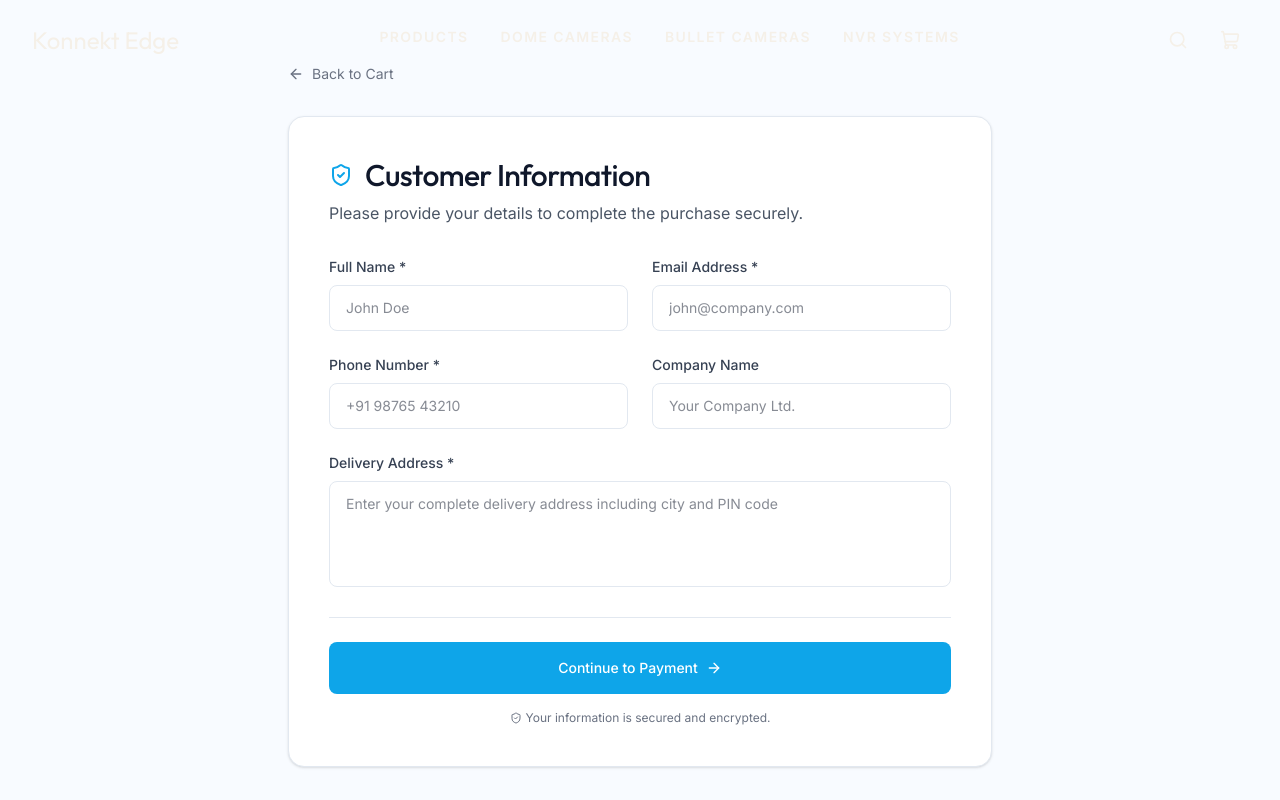
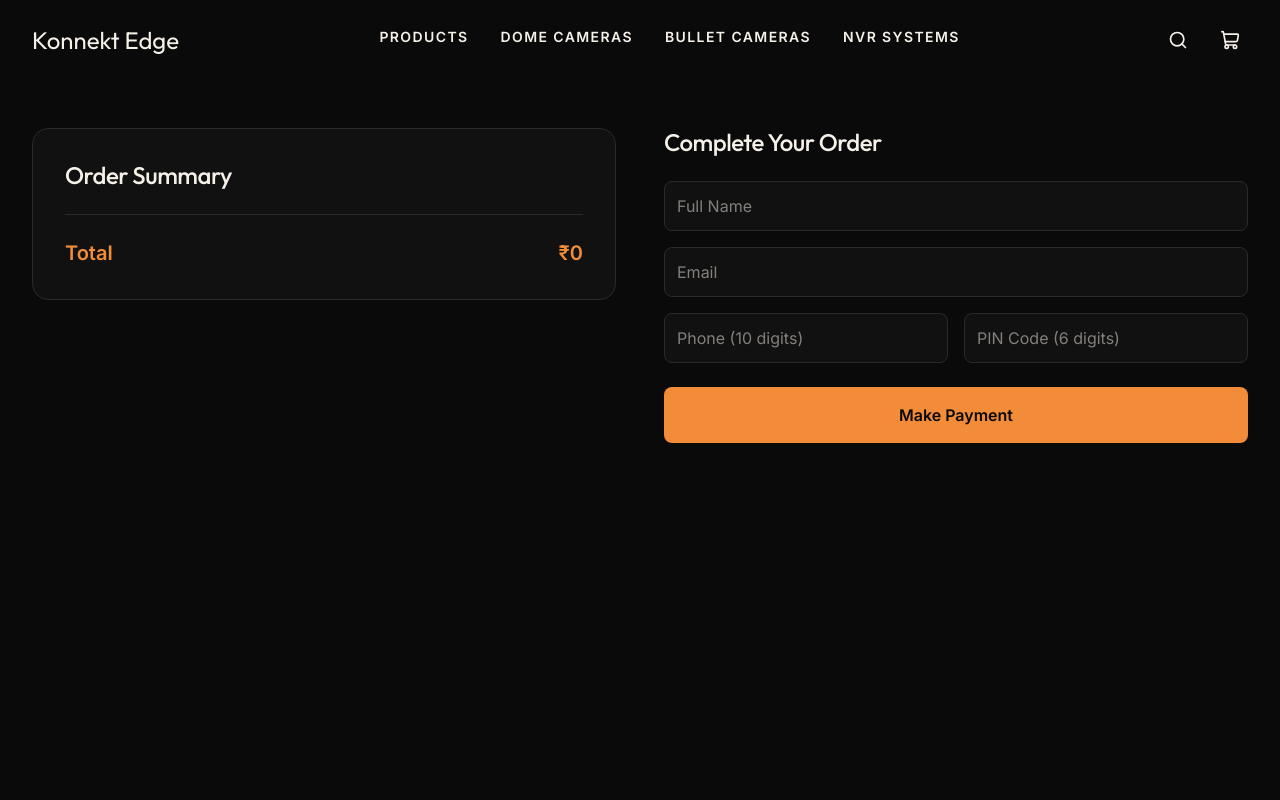
Before and after one commit to witejackel-eng/Ecom-website, a Next.js app: page /checkout in a window 1280 px wide. Shown: the top 800 px of the page. Built offline with nearby package versions, Linux system fonts and the light colour scheme.

Commit message:
Task 6: Create Checkout Page with summary, form validation, and success state

```diff
--- a/src/app/checkout/page.tsx
+++ b/src/app/checkout/page.tsx
@@ -1,169 +1,83 @@
 "use client";
 
 import { useState } from "react";
-import Link from "next/link";
-import { ArrowLeft, CheckCircle, ShieldCheck } from "lucide-react";
 import { useCart } from "@/context/CartContext";
-import FadeIn from "@/components/ui/FadeIn";
+import { motion } from "framer-motion";
+import { Check } from "lucide-react";
 
 export default function CheckoutPage() {
-  const { clearCart, subtotal } = useCart();
-  const [step, setStep] = useState<"info" | "success">("info");
-  const [formData, setFormData] = useState({
-    name: "",
-    email: "",
-    phone: "",
-    company: "",
-    address: "",
-  });
+  const { cartItems, cartTotal, clearCart } = useCart();
+  const [isSuccess, setIsSuccess] = useState(false);
+  const [errors, setErrors] = useState<any>({});
 
   const handleSubmit = (e: React.FormEvent) => {
     e.preventDefault();
+    // Simplified validation
+    const formData = new FormData(e.target as HTMLFormElement);
+    const phone = formData.get("phone") as string;
+    const pin = formData.get("pin") as string;
+
+    const newErrors: any = {};
+    if (phone.length !== 10) newErrors.phone = "Must be 10 digits";
+    if (pin.length !== 6) newErrors.pin = "Must be 6 digits";
+
+    if (Object.keys(newErrors).length > 0) {
+      setErrors(newErrors);
+      return;
+    }
+
+    setIsSuccess(true);
     clearCart();
-    setStep("success");
   };
 
-  if (step === "success") {
+  if (isSuccess) {
     return (
-      <main className="flex-1 py-24 bg-background">
-        <div className="mx-auto max-w-2xl px-4 sm:px-6 lg:px-8">
-          <FadeIn direction="up">
-            <div className="bg-surface p-8 sm:p-12 rounded-2xl border border-border shadow-sm text-center">
-              <div className="mx-auto flex h-20 w-20 items-center justify-center rounded-full bg-primary/10 mb-6">
-                <CheckCircle className="h-10 w-10 text-primary" />
-              </div>
-              <h1 className="font-heading text-3xl text-foreground mb-4">
-                Order Received Successfully
-              </h1>
-              <p className="text-gray-600 mb-8 max-w-md mx-auto leading-relaxed">
-                Thank you for your purchase. Our team will review your order and contact you shortly to confirm the details and arrange delivery.
-              </p>
-              <Link
-                href="/products"
-                className="inline-flex items-center gap-2 rounded-lg bg-primary px-8 py-4 text-sm font-medium text-white hover:bg-primary-hover transition-all duration-300 group"
-              >
-                Continue Shopping
-                <ArrowLeft className="h-4 w-4 rotate-180 transition-transform group-hover:translate-x-1" />
-              </Link>
-            </div>
-          </FadeIn>
-        </div>
-      </main>
+      <div className="min-h-screen bg-[#0A0A0A] flex items-center justify-center p-6 text-center">
+        <motion.div initial={{ scale: 0.9 }} animate={{ scale: 1 }} className="bg-[#111] p-10 rounded-2xl border border-[#2A2A2A] max-w-md">
+          <div className="w-16 h-16 bg-green-500/20 rounded-full flex items-center justify-center mx-auto mb-6">
+            <Check className="w-8 h-8 text-green-500" />
+          </div>
+          <h2 className="font-heading text-3xl text-[#F5F0E8] mb-4">Order Placed Successfully!</h2>
+          <p className="text-[#888] mb-6">Your order number is #{Math.floor(100000 + Math.random() * 900000)}. Our team will contact you within 24 hours.</p>
+          <a href="/products" className="block w-full py-3 bg-[#F28C38] text-[#0A0A0A] font-bold rounded-lg">Continue Shopping</a>
+        </motion.div>
+      </div>
     );
   }
 
   return (
-    <main className="flex-1 py-16 bg-background">
-      <div className="mx-auto max-w-3xl px-4 sm:px-6 lg:px-8">
-        <FadeIn direction="up">
-          <Link
-            href="/cart"
-            className="inline-flex items-center gap-2 text-sm text-gray-500 hover:text-primary transition-colors mb-8 group"
-          >
-            <ArrowLeft className="h-4 w-4 transition-transform group-hover:-translate-x-1" />
-            Back to Cart
-          </Link>
+    <main className="min-h-screen bg-[#0A0A0A] text-[#F5F0E8] pt-32 pb-20 px-4 sm:px-6 lg:px-8">
+      <div className="mx-auto max-w-7xl grid md:grid-cols-2 gap-12">
+        {/* Left: Summary */}
+        <div className="bg-[#111] p-8 rounded-2xl border border-[#2A2A2A] h-fit">
+          <h2 className="font-heading text-2xl mb-6">Order Summary</h2>
+          <div className="space-y-4">
+            {cartItems.map(item => (
+              <div key={item.id} className="flex justify-between">
+                <span>{item.quantity} × {item.name}</span>
+                <span>₹{(item.price * item.quantity).toLocaleString('en-IN')}</span>
+              </div>
+            ))}
+          </div>
+          <div className="border-t border-[#2A2A2A] mt-6 pt-6 flex justify-between text-xl font-bold text-[#F28C38]">
+            <span>Total</span>
+            <span>₹{cartTotal.toLocaleString('en-IN')}</span>
+          </div>
+        </div>
 
-          <div className="bg-surface p-8 sm:p-10 rounded-2xl border border-border shadow-sm">
-            <div className="flex items-center gap-3 mb-2">
-              <ShieldCheck className="h-6 w-6 text-primary" />
-              <h1 className="font-heading text-3xl text-foreground">Customer Information</h1>
-            </div>
-            <p className="text-gray-600 mb-8">Please provide your details to complete the purchase securely.</p>
-
-            <form onSubmit={handleSubmit} className="space-y-6">
-              <div className="grid grid-cols-1 sm:grid-cols-2 gap-6">
-                <div>
-                  <label htmlFor="name" className="block text-sm font-medium text-gray-700 mb-2">
-                    Full Name *
-                  </label>
-                  <input
-                    type="text"
-                    id="name"
-                    required
-                    value={formData.name}
-                    onChange={(e) => setFormData({ ...formData, name: e.target.value })}
-                    className="w-full rounded-lg border border-border bg-surface px-4 py-3 text-sm focus:border-primary focus:outline-none focus:ring-2 focus:ring-primary/20 transition-all"
-                    placeholder="John Doe"
-                  />
-                </div>
-                <div>
-                  <label htmlFor="email" className="block text-sm font-medium text-gray-700 mb-2">
-                    Email Address *
-                  </label>
-                  <input
-                    type="email"
-                    id="email"
-                    required
-                    value={formData.email}
-                    onChange={(e) => setFormData({ ...formData, email: e.target.value })}
-                    className="w-full rounded-lg border border-border bg-surface px-4 py-3 text-sm focus:border-primary focus:outline-none focus:ring-2 focus:ring-primary/20 transition-all"
-                    placeholder="john@company.com"
-                  />
-                </div>
-              </div>
-
-              <div className="grid grid-cols-1 sm:grid-cols-2 gap-6">
-                <div>
-                  <label htmlFor="phone" className="block text-sm font-medium text-gray-700 mb-2">
-                    Phone Number *
-                  </label>
-                  <input
-                    type="tel"
-                    id="phone"
-                    required
-                    value={formData.phone}
-                    onChange={(e) => setFormData({ ...formData, phone: e.target.value })}
-                    className="w-full rounded-lg border border-border bg-surface px-4 py-3 text-sm focus:border-primary focus:outline-none focus:ring-2 focus:ring-primary/20 transition-all"
-                    placeholder="+91 98765 43210"
-                  />
-                </div>
-                <div>
-                  <label htmlFor="company" className="block text-sm font-medium text-gray-700 mb-2">
-                    Company Name
-                  </label>
-                  <input
-                    type="text"
-                    id="company"
-                    value={formData.company}
-                    onChange={(e) => setFormData({ ...formData, company: e.target.value })}
-                    className="w-full rounded-lg border border-border bg-surface px-4 py-3 text-sm focus:border-primary focus:outline-none focus:ring-2 focus:ring-primary/20 transition-all"
-                    placeholder="Your Company Ltd."
-                  />
-                </div>
-              </div>
-
-              <div>
-                <label htmlFor="address" className="block text-sm font-medium text-gray-700 mb-2">
-                  Delivery Address *
-                </label>
-                <textarea
-                  id="address"
-                  required
-                  rows={4}
-                  value={formData.address}
-                  onChange={(e) => setFormData({ ...formData, address: e.target.value })}
-                  className="w-full rounded-lg border border-border bg-surface px-4 py-3 text-sm focus:border-primary focus:outline-none focus:ring-2 focus:ring-primary/20 transition-all resize-none"
-                  placeholder="Enter your complete delivery address including city and PIN code"
-                />
-              </div>
-
-              <div className="pt-6 border-t border-border">
-                <button
-                  type="submit"
-                  className="w-full inline-flex items-center justify-center gap-2 rounded-lg bg-primary px-8 py-4 text-sm font-medium text-white hover:bg-primary-hover transition-all duration-300 group"
-                >
-                  Continue to Payment
-                  <ArrowLeft className="h-4 w-4 rotate-180 transition-transform group-hover:translate-x-1" />
-                </button>
-                <p className="text-xs text-gray-500 text-center mt-4 flex items-center justify-center gap-1">
-                  <ShieldCheck className="h-3 w-3" />
-                  Your information is secured and encrypted.
-                </p>
-              </div>
-            </form>
+        {/* Right: Payment */}
+        <form onSubmit={handleSubmit} className="space-y-6">
+          <h2 className="font-heading text-2xl">Complete Your Order</h2>
+          <div className="grid grid-cols-2 gap-4">
+            <input name="name" placeholder="Full Name" required className="col-span-2 p-3 bg-[#111] border border-[#2A2A2A] rounded-lg focus:border-[#F28C38] outline-none" />
+            <input name="email" type="email" placeholder="Email" required className="col-span-2 p-3 bg-[#111] border border-[#2A2A2A] rounded-lg focus:border-[#F28C38] outline-none" />
+            <input name="phone" placeholder="Phone (10 digits)" required className="p-3 bg-[#111] border border-[#2A2A2A] rounded-lg focus:border-[#F28C38] outline-none" />
+            {errors.phone && <span className="text-red-500 text-xs">{errors.phone}</span>}
+            <input name="pin" placeholder="PIN Code (6 digits)" required className="p-3 bg-[#111] border border-[#2A2A2A] rounded-lg focus:border-[#F28C38] outline-none" />
+            {errors.pin && <span className="text-red-500 text-xs">{errors.pin}</span>}
           </div>
-        </FadeIn>
+          <button type="submit" className="w-full py-4 bg-[#F28C38] text-[#0A0A0A] font-bold rounded-lg hover:bg-[#C96E1A]">Make Payment</button>
+        </form>
       </div>
     </main>
   );
```
